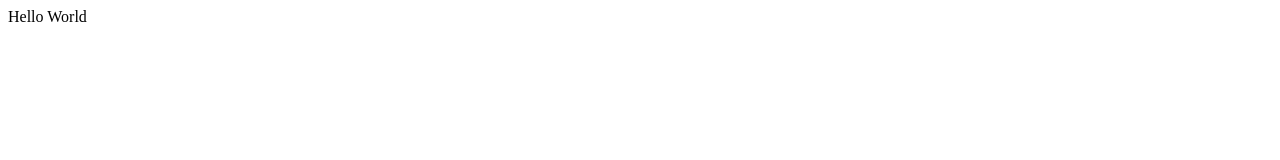
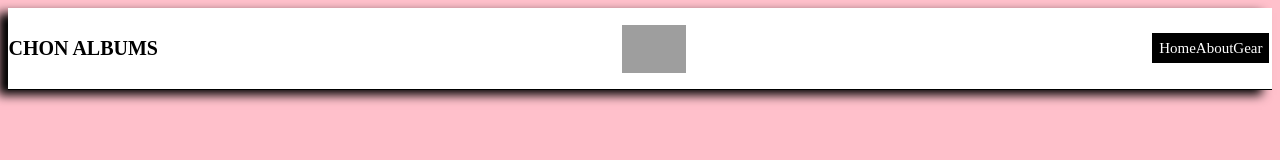
Before and after one commit to ReleventGull/React-Practice, a React app: page / in a window 1280 px wide. Built offline with nearby package versions, Linux system fonts and the light colour scheme; grey boxes are pictures that could not be loaded.

Commit message:
Header Added (Missing Stuff)

```diff
--- a/public/index.html
+++ b/public/index.html
@@ -4,6 +4,7 @@
     <meta charset="UTF-8">
     <meta http-equiv="X-UA-Compatible" content="IE=edge">
     <meta name="viewport" content="width=device-width, initial-scale=1.0">
+    <link rel="stylesheet" href="style.css">
     <title>Chon Website</title>
 </head>
 <body>
--- a/public/style.css
+++ b/public/style.css
@@ -0,0 +1,74 @@
+@keyframes enlarger {
+    from {
+      transform: scale(1)
+    }
+    to {
+      transform: scale(1.10)
+    }
+  }
+
+  @keyframes transitionIn {
+    from {
+      transform:
+        rotate(-30deg) translateY(-100%);
+      opacity: 0;
+    }
+    to {
+      transform:
+        rotate(0deg) translateY(0%);
+      opacity: 1;
+    }
+  }
+  @keyframes transitionIn2 {
+    from {
+        opacity: 0;
+        transform: translateX(-2000px)
+    }
+    to {
+        opacity: 1;
+        transform: translateX(0px)
+    }
+  }
+body {
+    background-color: pink;
+}
+main {
+    display: flex;
+    flex-direction: column;
+}
+
+header {
+    animation: transitionIn2 2.5s;
+    height: 10vh;
+    font-size: 10px;
+    display: flex;
+    align-items: center;
+    flex-direction: row;
+    justify-content: space-between;
+    border-bottom: 1px solid;
+    box-shadow: -10px 5px 10px;
+    padding: .5px;
+    background-color: white;
+}
+nav a {
+
+    text-decoration: none;
+    background-color: black;
+    color: white;
+    padding: 7px;
+    width: 70px;
+    margin: 2px;
+    font-size: 1.5em;
+    background-color: black;
+    color: white;
+
+  }
+  a:hover {
+    animation: enlarger 0.3s;
+    background-color: white;
+    color: black;
+  }
+.chonLogo {
+    height: 6vh;
+
+}
--- a/src/index.js
+++ b/src/index.js
@@ -1,17 +1,36 @@
-import React from 'react';
-import ReactDOM from 'react-dom/client'
-
-
+import React, {useState} from 'react'; //Enables JSX
+import ReactDOM from 'react-dom/client' //Allows us to Attach the App
 const root = ReactDOM.createRoot(document.getElementById('app'))
 
-const App = () => {
+const headerObj = {
+ textLinks: ["Home", "About", "Gear"]
+}
 
+const Header = ({props}) => {
     return (
-        <div>Hello World
+    <header>
+        <h1>CHON ALBUMS</h1>
+        <img className="chonLogo" src="https://d1h6olfj08dopz.cloudfront.net/images/41392/Chon_Logo_NavBar_Grow.png" alt=""/>
+        <nav className="wholenav">
+            {<a href="">{props}</a>}
 
-        </div>
+        </nav>
+
+    </header>
     )
 }
 
 
-root.render(<App />);
+
+
+//compenet is a function that returns HTML template
+const Main = () => {
+    return (
+        <main>
+            <Header props={headerObj.textLinks}/>
+        </main>
+         )
+}
+
+
+root.render(<Main />);
```
Also changed, not shown: package.json (+15 -1 lines).
